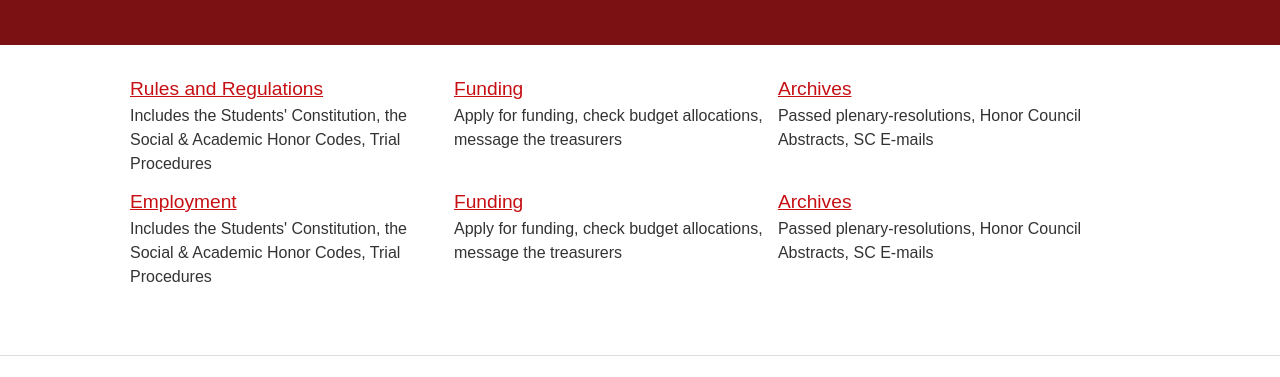
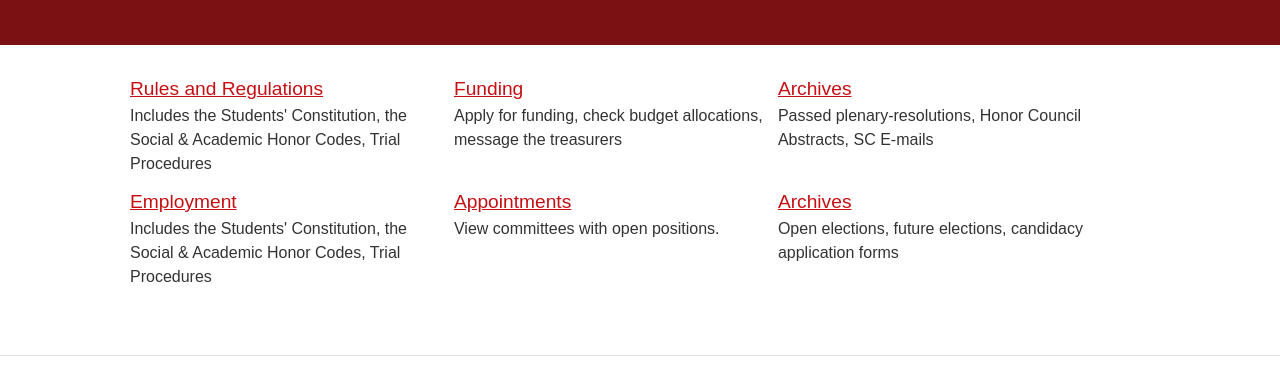
Before and after one commit to Haverford-FIG/design-guidelines, a plain HTML site: page index.html in a window 1280 px wide. Shown: the part 245-622 px from the top of the page. Drawn offline with Linux system fonts and the light colour scheme.

Commit message:
Add link info.

```diff
--- a/index.html
+++ b/index.html
@@ -44,12 +44,12 @@
           <p>Includes the Students' Constitution, the Social & Academic Honor Codes, Trial Procedures</p>
         </section>
         <section class="link" >
-          <a>Funding</a>
-          <p>Apply for funding, check budget allocations, message the treasurers</p>
+          <a>Appointments</a>
+          <p>View committees with open positions. </p>
         </section>
         <section class="link" >
           <a>Archives</a>
-          <p>Passed plenary-resolutions, Honor Council Abstracts, SC E-mails</p>
+          <p>Open elections, future elections, candidacy application forms</p>
         </section>
       </div>
     </section>
```
